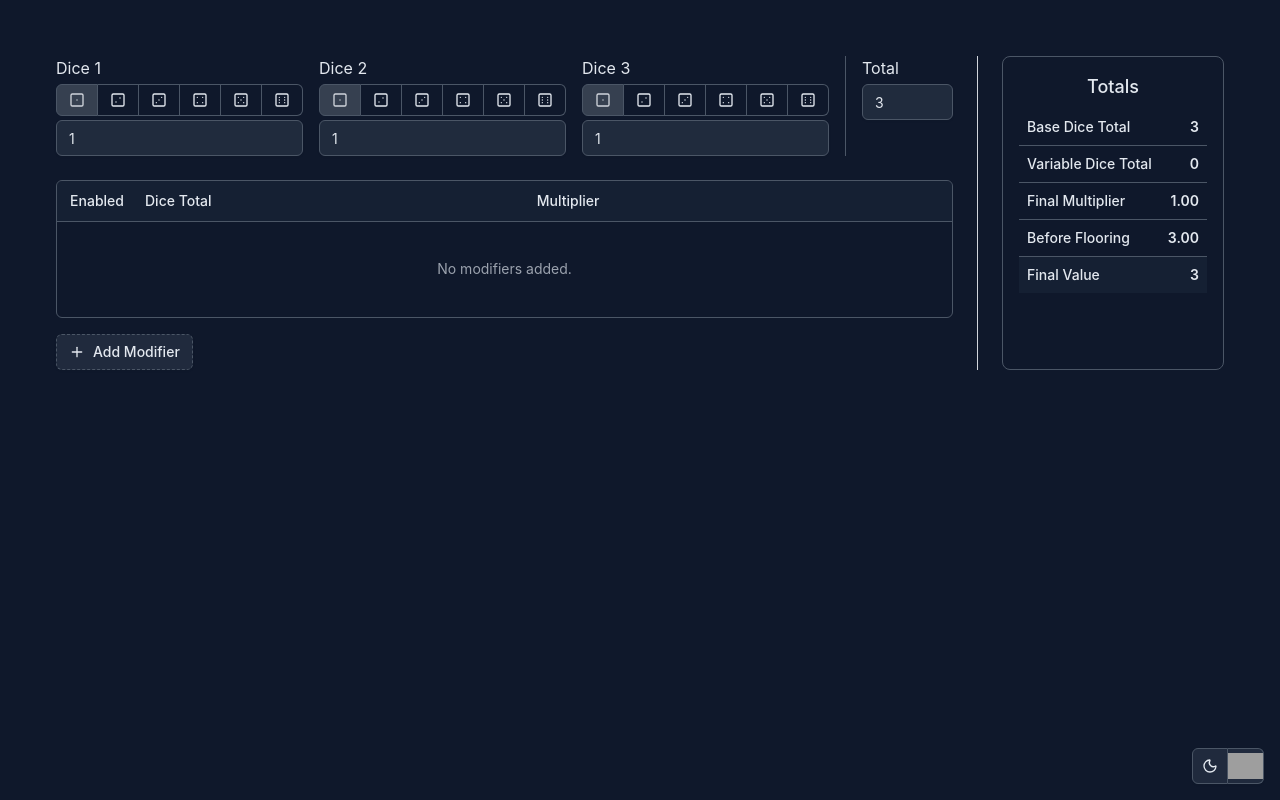
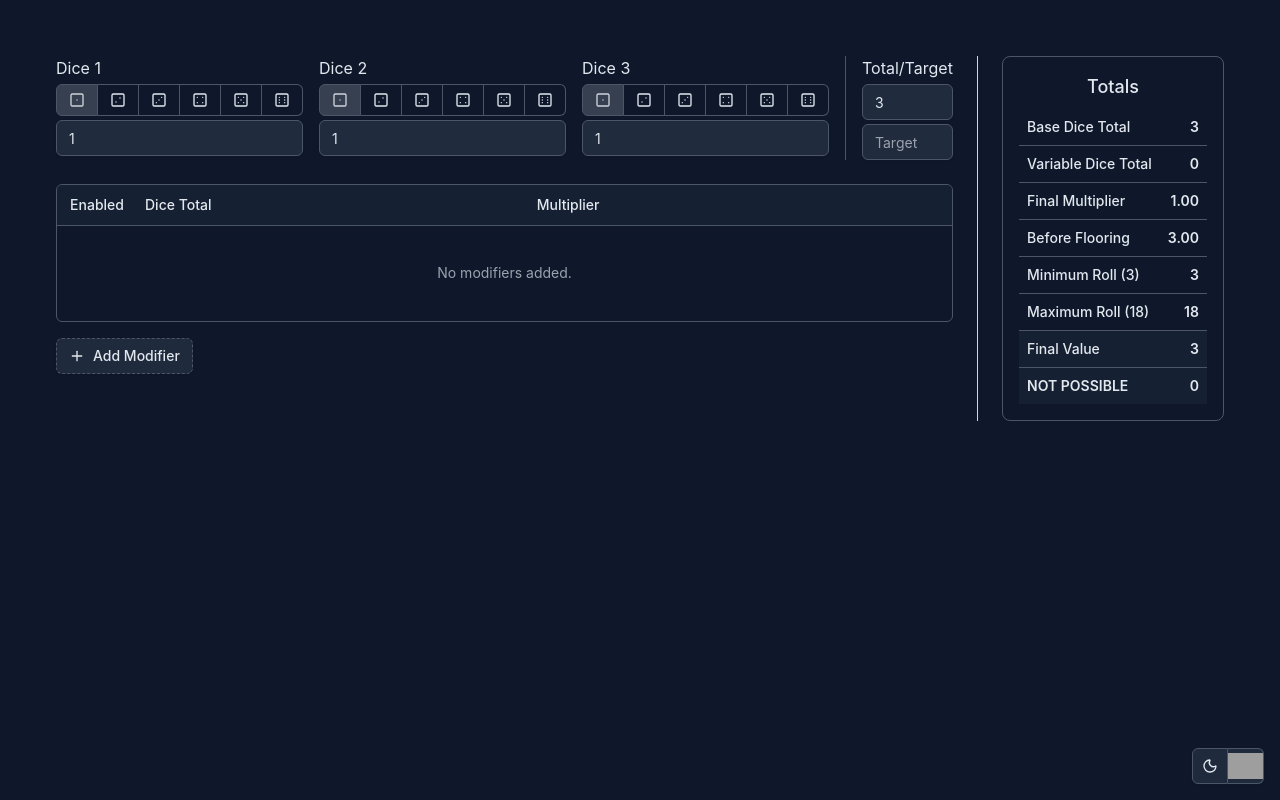
Before and after one commit to daliang20/familiar-calculator, a React (Vite) app: page / in a window 1280 px wide. Built offline with nearby package versions, Linux system fonts and the light colour scheme; grey boxes are pictures that could not be loaded.

Commit message:
add target value

```diff
--- a/src/App.tsx
+++ b/src/App.tsx
@@ -27,6 +27,7 @@ type DiceState = {
 
 function App() {
   const [stringTotal, setStringTotal] = useState("");
+  const [targetToBeat, setTargetToBeat] = useState("");
   const [state, setState] = useState<DiceState>({
     dice: [1, 1, 1],
     total: 3,
@@ -49,8 +50,14 @@ function App() {
 
   const labels = ["Dice 1", "Dice 2", "Dice 3"];
 
-  const { variableDiceTotal, finalMultiplier, beforeFlooring, finalTotal } =
-    calculateDiceTotals({
+  const {
+    variableDiceTotal,
+    finalMultiplier,
+    beforeFlooring,
+    finalTotal,
+    maxPossibleRoll,
+    minPossibleRoll,
+  } = calculateDiceTotals({
     dice: state.dice,
     modifiers,
     total: state.total,
@@ -62,7 +69,8 @@ function App() {
     { key: "Variable Dice Total", value: variableDiceTotal },
     { key: "Final Multiplier", value: finalMultiplier.toFixed(2) },
     { key: "Before Flooring", value: beforeFlooring.toFixed(2) },
-    // { key: "Final Value", value: diceTotal },
+    { key: "Minimum Roll (3) ", value: minPossibleRoll },
+    { key: "Maximum Roll (18)", value: maxPossibleRoll },
   ];
 
   return (
@@ -95,7 +103,7 @@ function App() {
             <Separator orientation="vertical" />
 
             <div className="flex flex-col gap-1">
-              <div className="flex items-center gap-2">{"Total"}</div>
+              <div className="flex items-center gap-2">Total/Target</div>
               <Input
                 type="number"
                 placeholder={"Total"}
@@ -107,6 +115,14 @@ function App() {
                     total: Number(newValue.value),
                     source: "total",
                   });
+                }}
+              />
+              <Input
+                type="number"
+                placeholder={"Target"}
+                value={targetToBeat}
+                onValueChange={(newValue) => {
+                  setTargetToBeat(newValue.raw);
                 }}
               />
             </div>
@@ -139,12 +155,25 @@ function App() {
               ))}
             </TableBody>
             <TableFooter>
+              <TableRow>
                 <TableCell className="text-left font-medium">
                   Final Value
                 </TableCell>
                 <TableCell className="text-right font-semibold">
                   {finalTotal}
                 </TableCell>
+              </TableRow>
+              <TableRow>
+                <TableCell className="text-left  font-semibold">
+                  {Number(targetToBeat) >= minPossibleRoll &&
+                  Number(targetToBeat) <= maxPossibleRoll
+                    ? "POSSIBLE"
+                    : "NOT POSSIBLE"}
+                </TableCell>
+                <TableCell className="text-right font-semibold">
+                  {Number(targetToBeat)}
+                </TableCell>
+              </TableRow>
             </TableFooter>
           </Table>
         </div>
```
Lines whose indentation alone changed are shown as unchanged.
